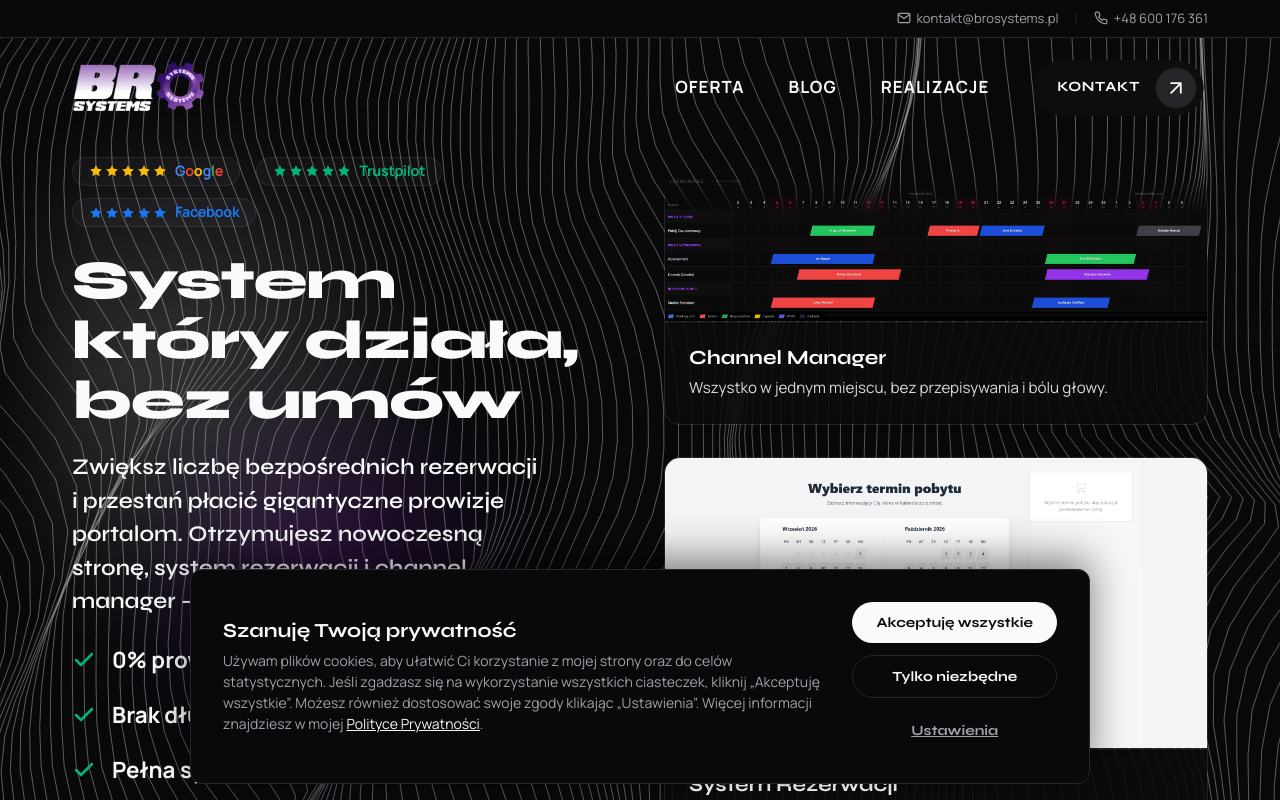
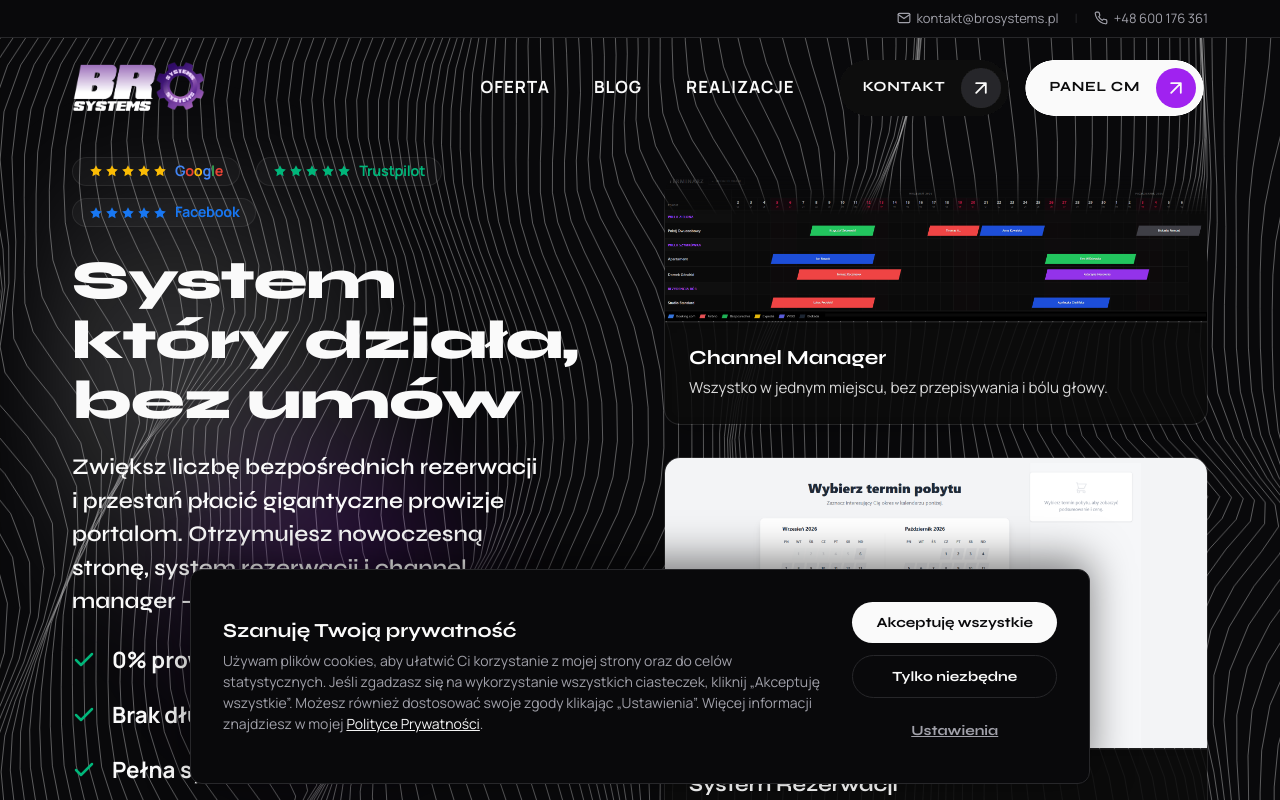
Before and after one commit to foliowiecsztywnygit/BROSYSTEMS-LANDING, a React (Vite) app: page / in a window 1280 px wide. Shown: the top 800 px of the page. Built offline with nearby package versions, Linux system fonts and the light colour scheme; a web font is replaced by a local one.

Commit message:
feat(navbar): add channel manager panel button in top-right navbar

```diff
--- a/src/components/Navbar.jsx
+++ b/src/components/Navbar.jsx
@@ -49,9 +49,9 @@ const Navbar = () => {
     <>
       <header data-navbar ref={navRef} className={`${styles.navbar} ${scrolled ? styles.scrolled : styles.top} ${menuOpen ? styles.menuOpen : ''}`}>
         <div className={`container ${styles.navContainer}`}>
-          <a href="#" className={styles.logo}>
+          <Link to="/" className={styles.logo} onClick={closeMenu}>
             <img src="/logo.png" alt="BroSystems Logo" className={styles.logoImage} />
-          </a>
+          </Link>
           {/* Hamburger button — mobile only */}
           <button
             className={`${styles.hamburger} ${menuOpen ? styles.hamburgerActive : ''}`}
@@ -64,13 +64,23 @@ const Navbar = () => {
             <span className={styles.hamburgerLine} />
           </button>
 
-          {/* Desktop nav links (unchanged) + Mobile dropdown */}
+          {/* Desktop nav links + Mobile dropdown */}
           <nav className={`${styles.navLinks} ${menuOpen ? styles.navLinksOpen : ''}`}>
             <Link to="/oferta" onClick={closeMenu}>Oferta</Link>
             <Link to="/blog" onClick={closeMenu}>Blog</Link>
             <a href="/#portfolio" onClick={closeMenu}>Realizacje</a>
             <div className={styles.navBtnWrapper}>
               <GooeyButton href="/#kontakt" variant="outline" onClick={closeMenu}>Kontakt</GooeyButton>
+              <GooeyButton
+                href="https://dashboard.brosystems.pl/cm/"
+                target="_blank"
+                rel="noopener noreferrer"
+                variant="primary"
+                title="Panel Channel Manager"
+                onClick={closeMenu}
+              >
+                Panel CM
+              </GooeyButton>
             </div>
           </nav>
         </div>
--- a/src/components/Navbar.module.css
+++ b/src/components/Navbar.module.css
@@ -130,6 +130,16 @@
   width: 100%;
 }
 
+.navBtnWrapper {
+  display: flex;
+  align-items: center;
+  gap: 0.75rem;
+}
+
+.navBtnWrapper a::after {
+  display: none !important;
+}
+
 .navBtn {
   border: 1px solid var(--text);
   padding: 0.5rem 1.25rem;
@@ -159,6 +169,15 @@
   }
   .navbar.hidden {
     transform: translateY(0); /* Nie chowaj navbara na desktopach */
+  }
+}
+
+@media (min-width: 769px) and (max-width: 1024px) {
+  .navLinks {
+    gap: 1.25rem;
+  }
+  .navBtnWrapper {
+    gap: 0.5rem;
   }
 }
 
@@ -246,6 +265,10 @@
   }
 
   .navBtnWrapper {
+    display: flex;
+    flex-direction: column;
+    align-items: flex-start;
+    gap: 12px;
     margin-top: 16px;
     padding-top: 8px;
   }
--- a/src/components/ui/GooeyButton.jsx
+++ b/src/components/ui/GooeyButton.jsx
@@ -8,6 +8,9 @@ const GooeyButton = ({
   variant = 'primary',
   size = 'default',
   className = '',
+  target,
+  rel,
+  ...props
 }) => {
   const content = (
     <span className={`${styles.wrapper} ${styles[variant]} ${styles[size]}`}>
@@ -22,14 +25,21 @@ const GooeyButton = ({
 
   if (href) {
     return (
-      <a href={href} className={`${styles.btn} ${className}`} onClick={onClick}>
+      <a
+        href={href}
+        className={`${styles.btn} ${className}`}
+        onClick={onClick}
+        target={target}
+        rel={rel}
+        {...props}
+      >
         {content}
       </a>
     );
   }
 
   return (
-    <button className={`${styles.btn} ${className}`} onClick={onClick}>
+    <button className={`${styles.btn} ${className}`} onClick={onClick} {...props}>
       {content}
     </button>
   );
```
